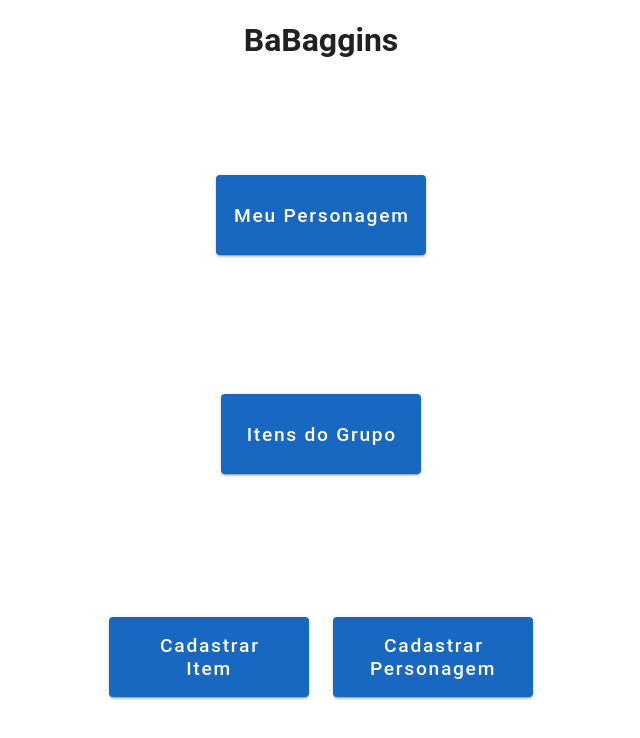
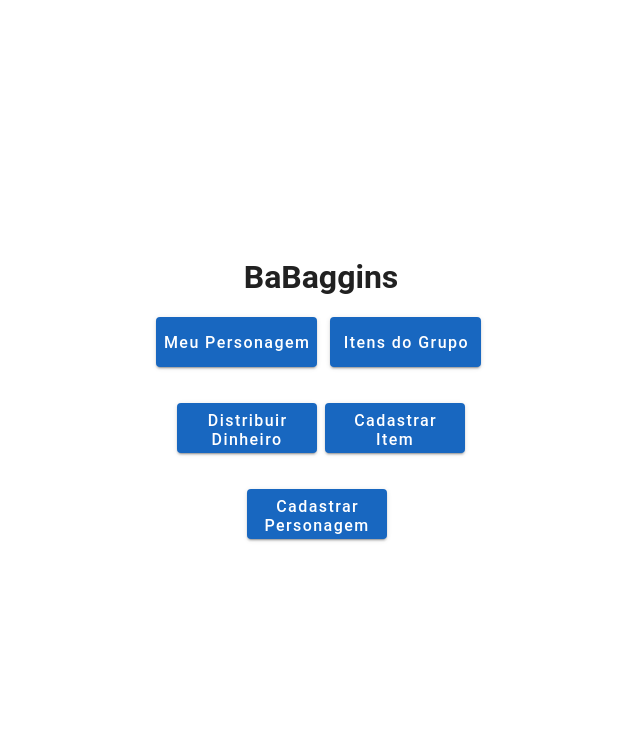
Before and after one commit to LLinden/babaggins, a Vue app in the folder front/: page / in a window 1280 px wide. Shown: the top 738 px of the page, without its empty margins (319-959 px from the left). Built offline with nearby package versions, Linux system fonts and the light colour scheme.

Commit message:
Corrigido: ajustes de estilo na Home e Meu Personagem

```diff
--- a/front/src/router/index.js
+++ b/front/src/router/index.js
@@ -4,6 +4,7 @@ import CadastrarPersonagemView from "@/views/CadastroPersonagemView.vue";
 import MeuPersonagemView from "@/views/MeuPersonagemView.vue";
 import CadastrarItemView from "@/views/CadastroItemView.vue";
 import ItensGrupoView from "@/views/ItensGrupoView.vue";
+import DistribuiDinheiroView from "@/views/DistribuiDinheiroView.vue";
 
 const routes = [
   {
@@ -30,6 +31,11 @@ const routes = [
     path: "/itens-grupo",
     name: "ItensGrupo",
     component: ItensGrupoView,
+  },
+  {
+    path: "/distribui-dinheiro",
+    name: "DistribuiDinheiro",
+    component: DistribuiDinheiroView,
   }
 ];
 
--- /dev/null
+++ b/front/src/views/DistribuiDinheiroView.vue
@@ -0,0 +1,3 @@
+<template>
+    <h1></h1>
+</template>
--- a/front/src/views/HomeView.vue
+++ b/front/src/views/HomeView.vue
@@ -6,53 +6,40 @@
             </v-col>
         </v-row>
 
-    <v-row class="mb-4" justify="center">
-      <v-col cols="auto">
-        <v-btn
-          class="home-button"
-          color="primary"
-          outlined
-          @click="goTo('MeuPersonagem')"
-        >
+        <v-row justify="center" class="mb-4" dense>
+            <v-col cols="6" class="text-center">
+                <v-btn class="home-button" color="primary" outlined @click="goTo('MeuPersonagem')">
                     Meu Personagem
                 </v-btn>
             </v-col>
-    </v-row>
-
-    <v-row class="mb-4" justify="center">
-      <v-col cols="auto">
-        <v-btn
-          class="home-button"
-          color="primary"
-          outlined
-          @click="goTo('ItensGrupo')"
-        >
+            <v-col cols="6" class="text-center">
+                <v-btn class="home-button" color="primary" outlined @click="goTo('ItensGrupo')">
                     Itens do Grupo
                 </v-btn>
             </v-col>
         </v-row>
 
-    <v-row justify="center" class="mt-4">
-      <v-col cols="auto">
-        <v-btn
-          class="home-button"
-          color="primary"
-          outlined
-          @click="goTo('CadastrarItem')"
-        >
+        <v-row justify="center" class="mb-4" dense>
+            <v-col cols="6" class="text-center">
+                <v-btn class="home-button" color="primary" outlined @click="goTo('DistribuiDinheiro')">
+                    Distribuir<br />Dinheiro
+                </v-btn>
+            </v-col>
+            <v-col cols="6" class="text-center">
+                <v-btn class="home-button" color="primary" outlined @click="goTo('CadastrarItem')">
                     Cadastrar<br />Item
                 </v-btn>
             </v-col>
+        </v-row>
 
-      <v-col cols="auto">
-        <v-btn
-          class="home-button"
-          color="primary"
-          outlined
-          @click="goTo('CadastrarPersonagem')"
-        >
+        <v-row justify="center" dense>
+            <v-col cols="6" class="text-center">
+                <v-btn class="home-button" color="primary" outlined @click="goTo('CadastrarPersonagem')">
                     Cadastrar<br />Personagem
                 </v-btn>
+            </v-col>
+            <v-col cols="6" class="text-center">
+                <!-- Espaço vazio para alinhar -->
             </v-col>
         </v-row>
     </v-container>
@@ -70,9 +57,22 @@ function goTo(routeName) {
 
 <style scoped>
 .home-button {
-  min-width: 200px;
-  min-height: 80px;
-  font-size: 1.2rem;
+    min-width: 140px;
+    min-height: 50px;
+    font-size: 1rem;
     text-transform: none;
+    padding: 8px 12px;
+}
+
+.v-row {
+    margin-left: -4px;
+    margin-right: -4px;
+    flex: none;
+}
+
+.v-col {
+    padding-left: 4px;
+    padding-right: 4px;
+    margin-bottom: 8px;
 }
 </style>
--- a/front/src/views/MeuPersonagemView.vue
+++ b/front/src/views/MeuPersonagemView.vue
@@ -5,35 +5,54 @@
                 <h2>Meu Personagem</h2>
             </v-col>
         </v-row>
-        <v-row justify="center" class="mb-4">
+
+        <v-row justify="center">
             <v-col cols="8" class="text-center">
-                <v-text-field label="Nome do Personagem" v-model="nomeBusca" @keyup.enter="buscarPersonagem" outlined
-                    dense />
+                <v-text-field label="Nome do Personagem" size="50" v-model="nomeBusca" @keyup.enter="buscarPersonagem"
+                    outlined dense />
             </v-col>
-            <v-col cols="auto">
-                <v-btn color="primary" @click="buscarPersonagem">Buscar</v-btn>
+        </v-row>
+
+        <v-row justify="center" class="mb-4" align="center" dense>
+            <v-col cols="auto" class="pr-2">
+                <v-btn color="primary" class="button" @click="buscarPersonagem">
+                    Buscar
+                </v-btn>
+            </v-col>
+            <v-col cols="auto" class="pl-2">
+                <v-btn color="secondary" class="button" @click="voltar">
+                    Voltar
+                </v-btn>
             </v-col>
         </v-row>
 
         <v-row justify="center" v-if="personagem && personagem.nome">
-            <v-col cols="auto">
-                <p><strong>Nome:</strong> {{ personagem.nome }}</p>
+            <v-col cols="10" md="6">
+                <v-card outlined class="pa-4">
+                    <v-card-title class="headline">{{ personagem.nome }}</v-card-title>
+                    <v-card-text>
                         <p><strong>Dinheiro:</strong> {{ personagem.dinheiro }}
                             <v-icon color="green" class="ml-2 cursor-pointer"
                                 @click="abrirDialogDinheiro(true)">mdi-plus-circle</v-icon>
                             <v-icon color="red" class="ml-2 cursor-pointer"
                                 @click="abrirDialogDinheiro(false)">mdi-minus-circle</v-icon>
                         </p>
+
                         <p><strong>Itens:</strong></p>
-                <ul>
+                        <ul class="indent-list">
                             <li v-for="item in itens" :key="item.id">
-                        Nome: {{ item.nome_item }}, Quantidade: {{ item.quantidade }}, Descrição: {{ item.descricao }}
+                                Nome: {{ item.nome_item }}, Quantidade: {{ item.quantidade }}, Descrição: {{
+                                item.descricao }}
                                 <v-icon color="green" class="ml-2 cursor-pointer"
                                     @click="aumentarQuantidade(item)">mdi-plus-circle</v-icon>
                                 <v-icon color="red" class="ml-2 cursor-pointer"
                                     @click="diminuirQuantidade(item)">mdi-minus-circle</v-icon>
                             </li>
                         </ul>
+                    </v-card-text>
+                </v-card>
+            </v-col>
+        </v-row>
 
         <!-- Modal de confirmação -->
         <v-dialog v-model="dialog" max-width="400">
@@ -54,7 +73,7 @@
         <v-dialog v-model="dialogDinheiro" max-width="400">
             <v-card>
                 <v-card-title class="headline">
-                            {{ somandoDinheiro ? 'Adicionar Dinheiro' : 'Remover Dinheiro' }}
+                    {{ somandoDinheiro ? "Adicionar Dinheiro" : "Remover Dinheiro" }}
                 </v-card-title>
                 <v-card-text>
                     <v-text-field v-model.number="valorDinheiro" type="number" :min="1" label="Valor" dense />
@@ -63,19 +82,11 @@
                     <v-spacer />
                     <v-btn text @click="dialogDinheiro = false">Cancelar</v-btn>
                     <v-btn color="primary" @click="alterarDinheiro">
-                                {{ somandoDinheiro ? 'Adicionar' : 'Remover' }}
+                        {{ somandoDinheiro ? "Adicionar" : "Remover" }}
                     </v-btn>
                 </v-card-actions>
             </v-card>
         </v-dialog>
-            </v-col>
-        </v-row>
-
-        <v-row justify="center" class="mt-8">
-            <v-col cols="8" class="text-center">
-                <v-btn color="secondary" @click="voltar">Voltar</v-btn>
-            </v-col>
-        </v-row>
     </v-container>
 </template>
 
@@ -233,3 +244,27 @@ async function aumentarQuantidade(item) {
     }
 }
 </script>
+
+<style scoped>
+.button {
+    min-width: 140px;
+    min-height: 50px;
+    font-size: 1rem;
+    text-transform: none;
+    padding: 8px 12px;
+}
+
+.indent-list {
+    padding-left: 1.5rem;
+    /* ou 24px */
+    list-style-type: disc;
+    margin-top: 0;
+    margin-bottom: 0;
+}
+
+.v-row>.v-col {
+    flex-grow: 0;
+    flex-shrink: 0;
+    flex: none;
+}
+</style>
```
Lines whose indentation alone changed are shown as unchanged.
